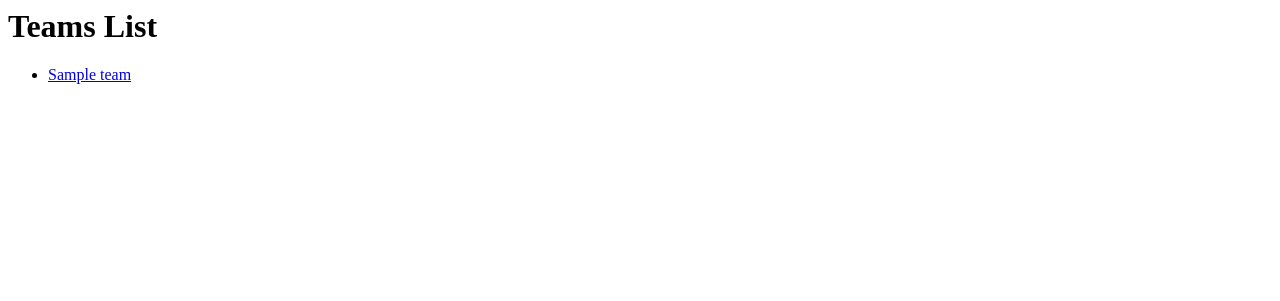
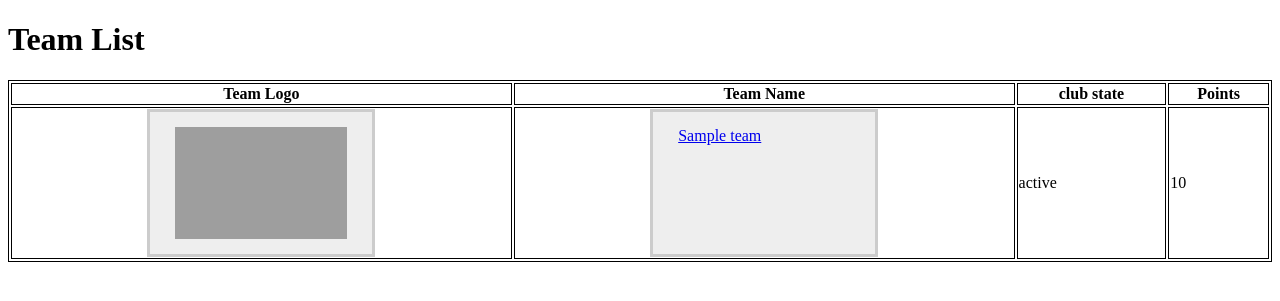
Before and after one commit to Deepak1533/cricket_team_project, a Django app: the page made by cricket_series/models.py in a window 1280 px wide. Shown: the top 301 px of the page. Run offline with Django 3.2, Linux system fonts and the light colour scheme; tables that the repository leaves empty hold one stand-in row (Sample ...).

Commit message:
html update

```diff
--- a/cricket_series/admin.py
+++ b/cricket_series/admin.py
@@ -6,6 +6,7 @@ from cricket_series.models import (Player_History,
 								   Team,
 								   Player_Matchs_History,
 								   Match,
+								   State
 								   )
 
 # Register your models here.
@@ -34,3 +35,8 @@ class MatchAdmin(admin.ModelAdmin):
 
 	def get_team_one(self, team):
 		return team.team_name
+
+@admin.register(State)
+class StateAdmin(admin.ModelAdmin):
+	"""docstring for StateAdmin"""
+	list_display =('id', 'state_name', 'state_code')
--- a/cricket_series/models.py
+++ b/cricket_series/models.py
@@ -9,12 +9,13 @@ from django.conf import settings
 class State(models.Model):
 	"""docstring for ClassName"""
 	state_name = models.CharField(max_length=100)
+	state_code = models.IntegerField(blank=True, null=True)
 
 class Team(models.Model):
 	"""docstring for ClassName"""
 	team_name = models.CharField(max_length=250, blank=False)
 	# identifier = models.CharField(max_length=200)
-	logoUri = models.URLField(max_length=500, default=None)
+	logoUri = models.ImageField(upload_to='media', null=True, blank=True)
 	club_state = models.ForeignKey(State, default=None)
 	points = models.IntegerField(blank=True, default=None)
 
--- a/cricket_series/templates/cricket_series/player_history_list.html
+++ b/cricket_series/templates/cricket_series/player_history_list.html
@@ -18,7 +18,7 @@
       {{ player.palyer.first_name }}
       <li>
         <img src="http://127.0.0.1:8000/media/media/review.jpeg" />
-        {{ player.player_image.url }}
+
         <a href="{{ player.get_absolute_url }}">{{ player.first_name }}</a> ({{player.jersey_number}})
         }
       </li>
--- a/cricket_series/templates/cricket_series/team_list.html
+++ b/cricket_series/templates/cricket_series/team_list.html
@@ -1,15 +1,62 @@
+<!DOCTYPE html>
+<html>
+    <head>
+        <title>Title of the document</title>
+        <style>
+            table, th, td {
+            border: 1px solid black;
+            }
+            .frame {
+            width: 172px;
+            height: 112px;
+            border: 3px solid #ccc;
+            background: #eee;
+            margin: auto;
+            padding: 15px 25px;
+            }
+            img {
+            width: 100%;
+            height: 100%;
+            }
+        </style>
+    </head>
+    <body>
+        {% block content %}
+        <h1>Team List </h1>
+        <table style="width:100%">
+            <tr>
+              <th>Team Logo</th>
+                <th>Team Name</th>
+                <th>club state</th>
+                <th>Points</th>
+            </tr>
+            {% if object_list %}
 
-{% block content %}
-  <h1>Teams List</h1>
-  {% if object_list %}
-  <ul>
                   {% for team in object_list %}
-      <li>
+            <tr>
+
+                <td>
+                    <div class="frame">
+                         <img src="http://127.0.0.1:8000{{ team.logo_image.url }}" alt="Nature">
+                    </div>
+                </td>
+                <td>
+                    <div class="frame">
                          <a href="{% url 'team_palyers' team.id %}" target="_blank">{{ team.team_name }}</a>
-      </li>
+                    </div>
+                </td>
+                <td>
+                  {{ team.club_state.state_name }}
+                </td>
+                <td>
+                    {{ team.points }}
+                </td>
                 {% endfor %}
-  </ul>
                   {% else %}
               <p>There are no Teams.</p>
               {% endif %}
+            </tr>
+        </table>
         {% endblock %}
+    </body>
+</html>
```
Also changed, not shown: cricket_series/templates/cricket_series/team_players.html (+24 -8 lines), cricket_series/migrations/0010_auto_20200513_1841.py (added), cricket_series/migrations/0011_state_state_code.py (added), 5 other files. Lines whose indentation alone changed are shown as unchanged.
